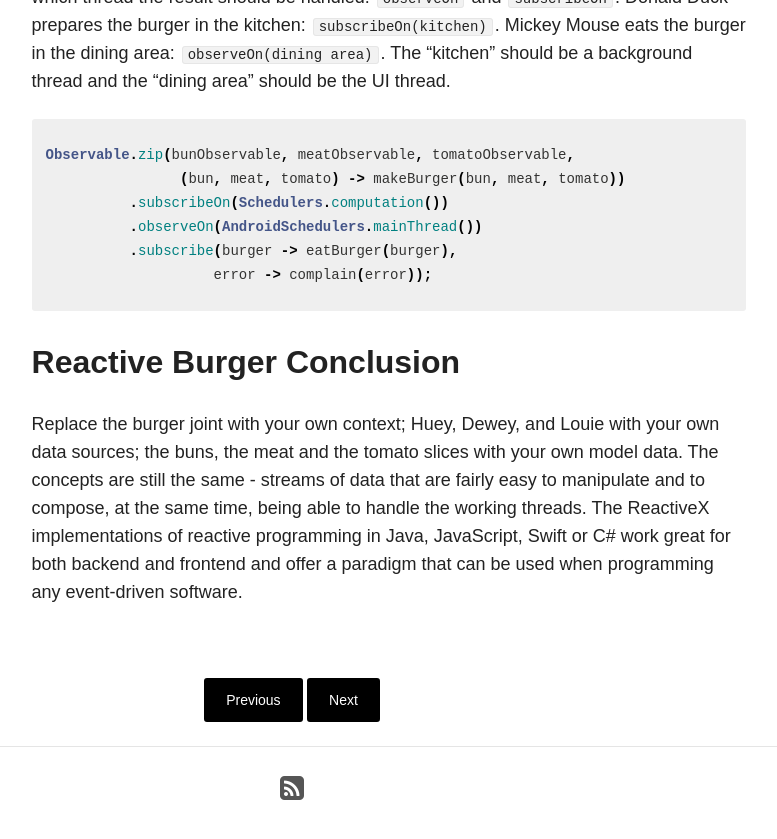
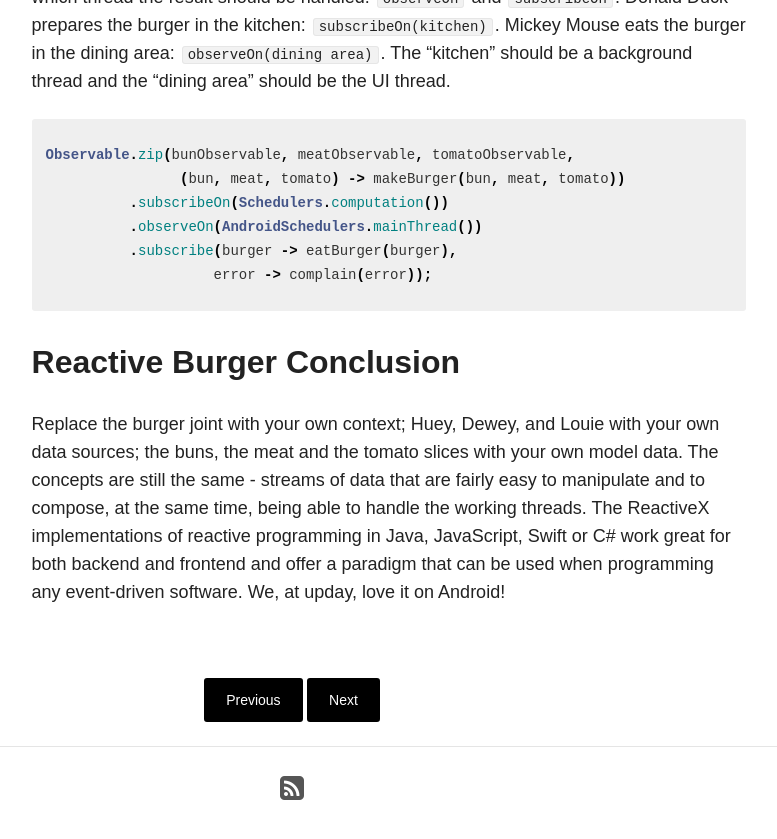
Before and after one commit to upday/upday.github.io, a Jekyll site: the page built from _posts/blog/2016-07-07-reactive_mindset_burgers.md, in a window 1280 px wide and 900 px high, scrolled down 6038 px. Shown: the top 839 px of the window, without its empty margins (348-1125 px from the left). Built offline with Jekyll 4.4.1, drawn with Linux system fonts in a browser that asks for light colours; nearby versions of some CDN libraries; some of the changed text lies outside the part shown.

Commit message:
small changes

```diff
--- a/_posts/blog/2016-07-07-reactive_mindset_burgers.md
+++ b/_posts/blog/2016-07-07-reactive_mindset_burgers.md
@@ -103,7 +103,7 @@ Observable.from(meatSource)
 
 ## Make a Reactive Burger
 
-Huey, Dewey and Louie create three ``Observable``s: bunObservable, meatObservable and the tomatoObservable. Donald will create the burgerObservable:
+Huey, Dewey and Louie create three ``Observable``s: ``bunObservable``, ``meatObservable`` and the ``tomatoObservable``. Donald will create the ``burgerObservable``:
 {% highlight java %}
 Observable<Burger> burgerObservable =
 	Observable.zip(bunObservable,
@@ -162,4 +162,4 @@ Observable.zip(bunObservable, meatObservable, tomatoObservable,
 
 ## Reactive Burger Conclusion
 
-Replace the burger joint with your own context; Huey, Dewey, and Louie with your own data sources; the buns, the meat and the tomato slices with your own model data. The concepts are still the same - streams of data that are fairly easy to manipulate and to compose, at the same time, being able to handle the working threads. The ReactiveX implementations of reactive programming in Java, JavaScript, Swift or C# work great for both backend and frontend and offer a paradigm that can be used when programming any event-driven software.
+Replace the burger joint with your own context; Huey, Dewey, and Louie with your own data sources; the buns, the meat and the tomato slices with your own model data. The concepts are still the same - streams of data that are fairly easy to manipulate and to compose, at the same time, being able to handle the working threads. The ReactiveX implementations of reactive programming in Java, JavaScript, Swift or C# work great for both backend and frontend and offer a paradigm that can be used when programming any event-driven software. We, at upday, love it on Android!
```
